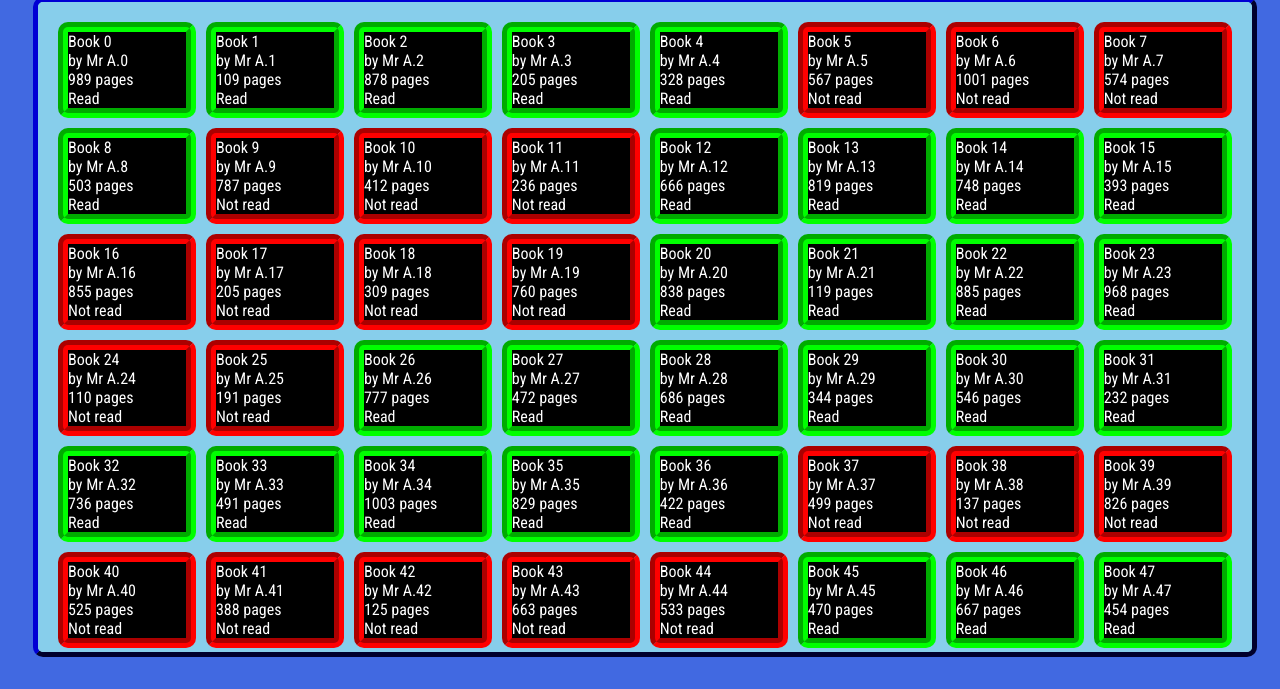
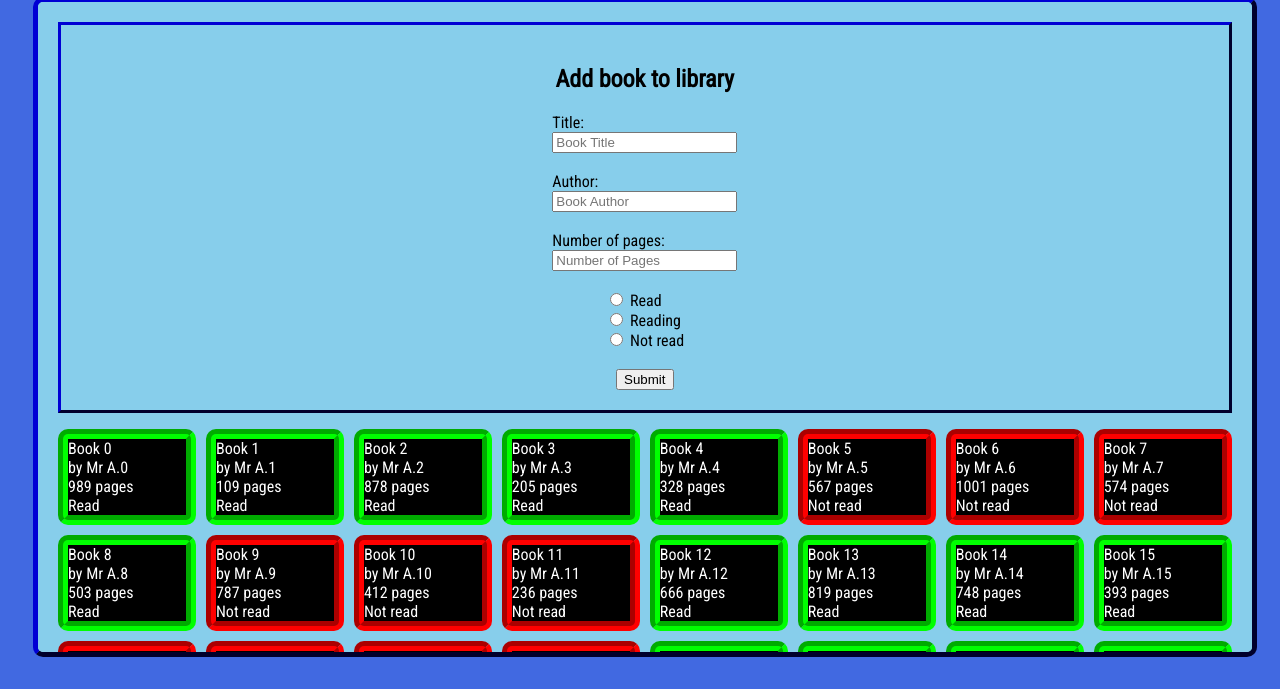
Before and after one commit to OrangeSteve/library, a plain HTML site: page index.html in a window 1280 px wide. Shown: the part 111-800 px from the top of the page. Drawn offline with Linux system fonts and the light colour scheme.

Commit message:
Added 'add book' form layout.

```diff
--- a/index.html
+++ b/index.html
@@ -1,7 +1,5 @@
 <style>
     @import url('https://fonts.googleapis.com/css2?family=Roboto+Condensed&display=swap');
-
-
 
     body {
         background-color: royalblue;
@@ -14,8 +12,8 @@
         padding: 20px;
         border: 5px outset navy;
         border-radius: 10px;
-        overflow-y: scroll;}
-
+        overflow-y: scroll;
+    }
 
     header {
         grid-area: header;
@@ -23,16 +21,13 @@
         align-items: flex-end;
         justify-content: flex-start;
         font-size: 30px;
-        color:skyblue ;
+        color: skyblue;
     }
 
     #add-book-button {
-
         display: flex;
         justify-content: center;
         align-items: flex-end;
-
-
         grid-area: addBook;
         margin-top: 20px;
         margin-bottom: 10px;
@@ -42,11 +37,7 @@
         width: 200px;
         font-family: 'Roboto Condensed', sans-serif;
         font-size: 40px;
-
     }
-
-
-
 
     #grid-container {
         height: 95vh;
@@ -59,7 +50,6 @@
             " . main main main .";
     }
 
-
     .card-holder {
         display: grid;
         grid-template-columns: repeat(auto-fill, minmax(125px, .5fr));
@@ -68,7 +58,6 @@
         color: white;
         justify-content: space-between;
     }
-
 
     .book-card {
         display: flex;
@@ -79,7 +68,6 @@
         background-color: black;
 
     }
-
 
     .not-read {
         border-color: red;
@@ -94,19 +82,20 @@
             -webkit-text-stroke: 1px navy;
             -webkit-text-fill-color: skyblue;
         }
-    #add-book-button:hover{
+
+        #add-book-button:hover {
             -webkit-text-stroke: 1px navy;
             -webkit-text-fill-color: skyblue;
             font-size: 40px;
         }
-    #add-book-button:active{
+
+        #add-book-button:active {
             -webkit-text-stroke: 1px navy;
             -webkit-text-fill-color: skyblue;
             font-size: 30px;
         }
 
     }
-
 </style>
 
 <!DOCTYPE html>
@@ -127,7 +116,39 @@
         <button id="add-book-button">
             Add book
         </button>
-        <main></main>
+        <main>
+            <form style="display:flex;flex-direction:column;align-items:center;background-color:skyblue;position: sticky; top:0;border:3px outset navy;padding: 20px;">
+                <div>
+                    <h2 style="text-align: center;">Add book to library</h2>
+                    <label for="book-title">Title:</label><br>
+                    <input type="text" id="book-title" name="book-title" value="" placeholder="Book Title"><br>
+                    <br>
+                </div>
+                <div>
+                    <label for="book-author">Author:</label><br>
+                    <input type="text" id="book-author" name="book-author" value="" placeholder="Book Author"><br>
+                    <br>
+                </div>
+                <div>
+                    <label for="book-pages">Number of pages:</label><br>
+                    <input type="text" id="book-pages" name="book-pages" value="" placeholder="Number of Pages"><br>
+                    <br>
+                </div>
+                <div>
+                    <input type="radio" id="book-read" name="book-read-status" value="0" ;>
+                    <label for="book-read">Read</label><br>
+                    <input type="radio" id="book-reading" name="book-read-status" value="1" ;>
+                    <label for="book-reading">Reading</label><br>
+                    <input type="radio" id="book-not-read" name="book-read-status" value="2" ;>
+                    <label for="book--not-read">Not read</label><br>
+                    <br>
+                </div>
+                <input type="submit" value="Submit">
+
+            </form>
+
+
+        </main>
     </div>
     <script src="script.js"></script>
 </body>
```
Lines whose indentation alone changed are shown as unchanged.
